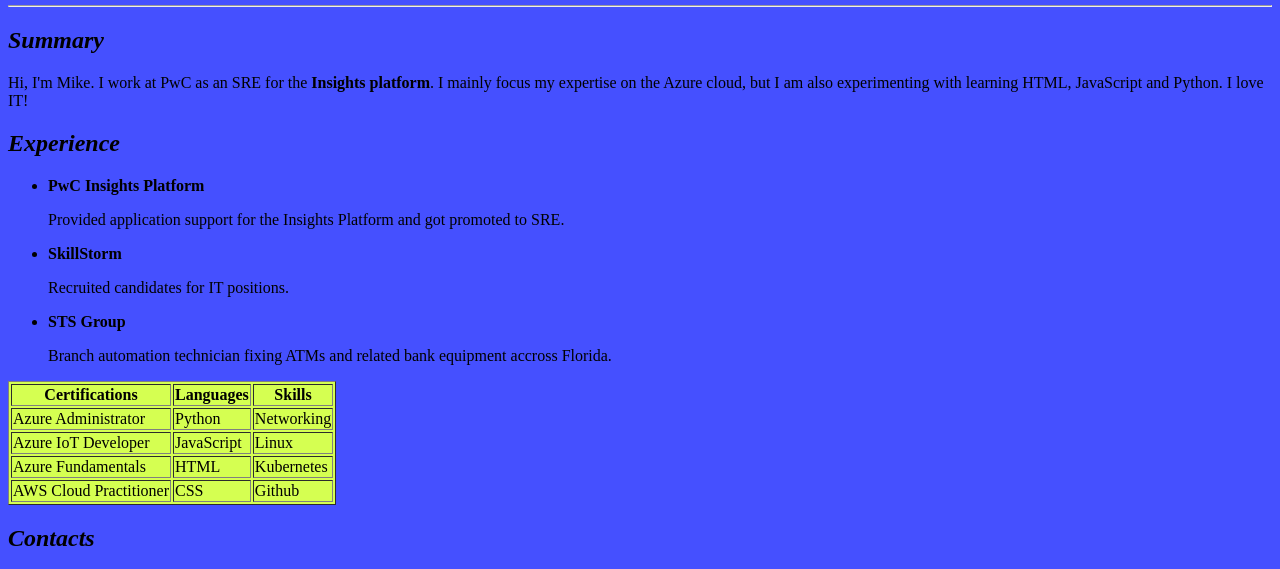
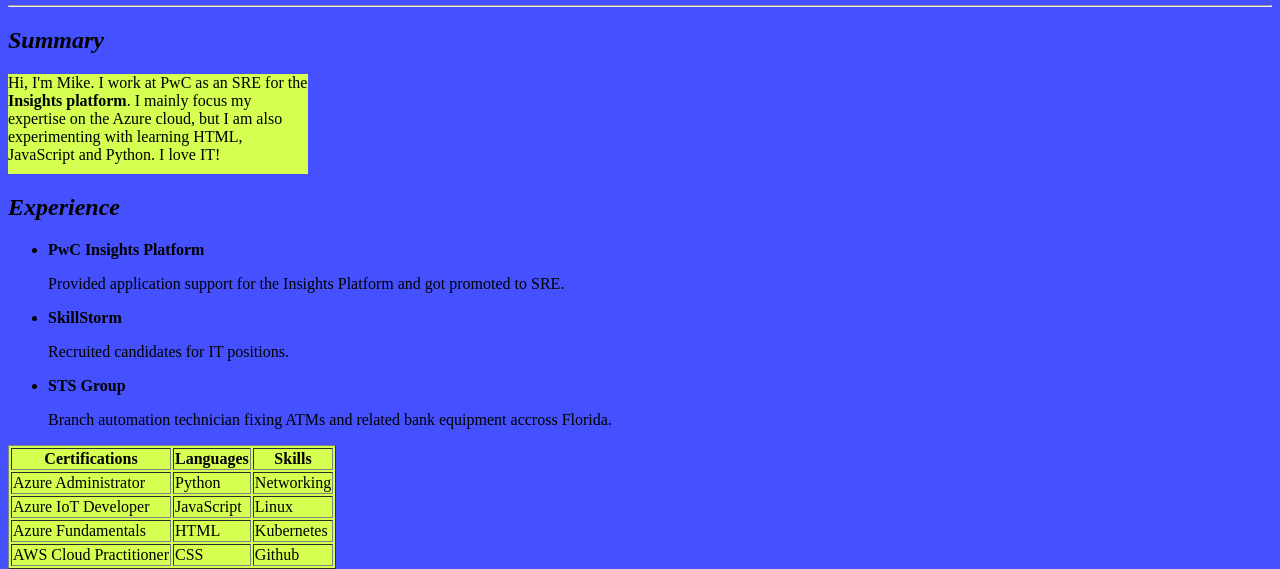
Before and after one commit to MikeWolski/JavaScript-Website, a website: page index.html in a window 1280 px wide. Shown: the part 220-789 px from the top of the page. Drawn offline with Linux system fonts and the light colour scheme.

Commit message:
Added CSS

```diff
--- /dev/null
+++ b/index.css
@@ -0,0 +1,6 @@
+#container {
+    width: 300px;
+    height: 100px;
+    background: #D5FF51;
+    position: relative;
+}
--- a/index.html
+++ b/index.html
@@ -3,6 +3,7 @@
 	<head>
 		<title>WolskiTech</title>
         <link rel="icon" href="Images/wtfavicon.ico">
+		<link rel="stylesheet" href="index.css">
         <meta charset="UTF-8">
 	</head>
 	<body bgcolor=#4550FF>
@@ -19,7 +20,9 @@
         </nav>
 		<hr>
 		<h2><i>Summary</i></h2>
+		<div id="container">
 		<p>Hi, I'm Mike. I work at PwC as an SRE for the <strong>Insights platform</strong>. I mainly focus my expertise on the Azure cloud, but I am also experimenting with learning HTML, JavaScript and Python. I love IT!</p>
+		</div>
 		<h2><i>Experience</i></h2>
 		<ul>
 			<li><b>PwC Insights Platform</b>
```
